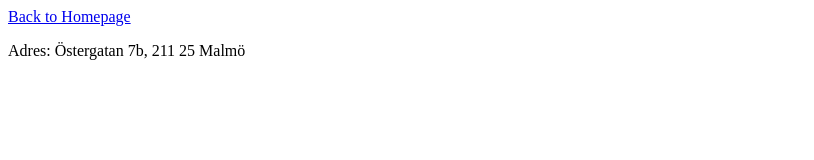
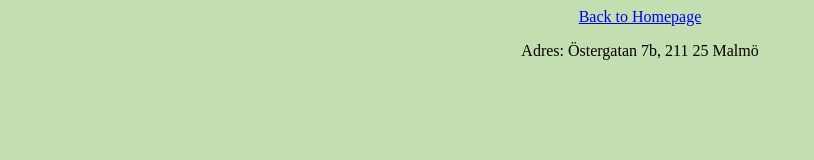
Before and after one commit to AlyaSulimenko/Croissant, a plain HTML site: page contacts.html in a window 1280 px wide. Shown: the whole page, without its empty margins (0-814 px from the left). Drawn offline with Linux system fonts and the light colour scheme.

Commit message:
added bgc

```diff
--- a/contacts.html
+++ b/contacts.html
@@ -4,6 +4,7 @@
     <meta charset="UTF-8" />
     <meta http-equiv="X-UA-Compatible" content="IE=edge" />
     <meta name="viewport" content="width=device-width, initial-scale=1.0" />
+    <link rel="stylesheet" href="src/styles.css" />
     <title>Contacts</title>
   </head>
   <body>
--- a/src/styles.css
+++ b/src/styles.css
@@ -0,0 +1,4 @@
+body {
+  background-color: rgba(147, 197, 114, 0.55);
+  text-align: center;
+}
```
Also changed, not shown: photo.html (+1 -0 lines).
